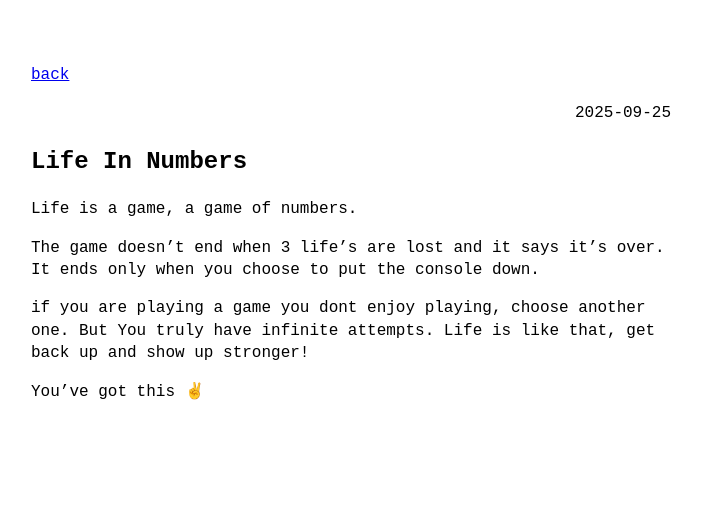
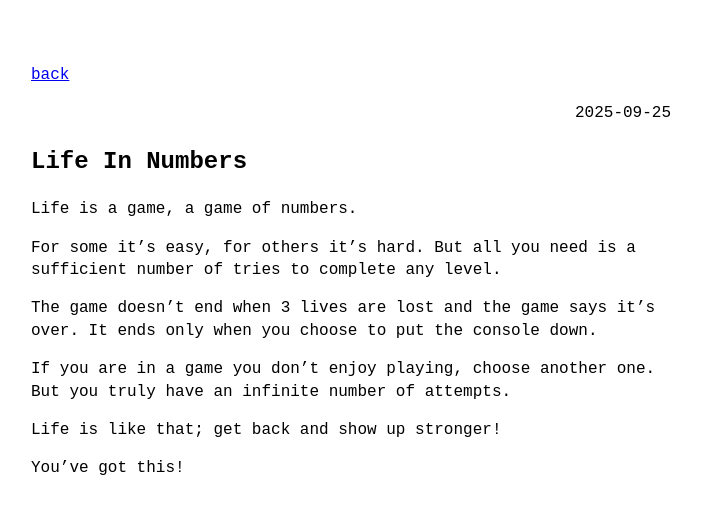
Before and after one commit to VallarasuS/Vallarasu.in, a Jekyll site: the page built from docs/_posts/2025-09-25-life-in-numbers.md, in a window 1280 px wide. Shown: the top 514 px of the page, without its empty margins (289-990 px from the left). Built offline with Jekyll 4.4.1, drawn with Linux system fonts in a browser that asks for light colours.

Commit message:
duplicate page

```diff
--- a/docs/_posts/2025-09-25-life-in-numbers.md
+++ b/docs/_posts/2025-09-25-life-in-numbers.md
@@ -5,10 +5,15 @@ category: life
 
 Life is a game, a game of numbers.
 
-The game doesn’t end when 3 life’s are lost and it says it’s over.
+For some it's easy, for others it's hard.
+But all you need is a sufficient number of tries to complete any level.
+
+The game doesn’t end when 3 lives are lost and the game says it’s over.
 It ends only when you choose to put the console down.
 
-if you are playing a game you dont enjoy playing, choose another one. But You truly have infinite attempts.
-Life is like that, get back up and show up stronger!
+If you are in a game you don't enjoy playing, choose another one.
+But you truly have an infinite number of attempts.
 
-You’ve got this ✌️
+Life is like that; get back and show up stronger!
+
+You’ve got this!
```
Also changed, not shown: docs/_posts/2025-09-24-life-in-numbers.md (deleted, +0 -19 lines).
